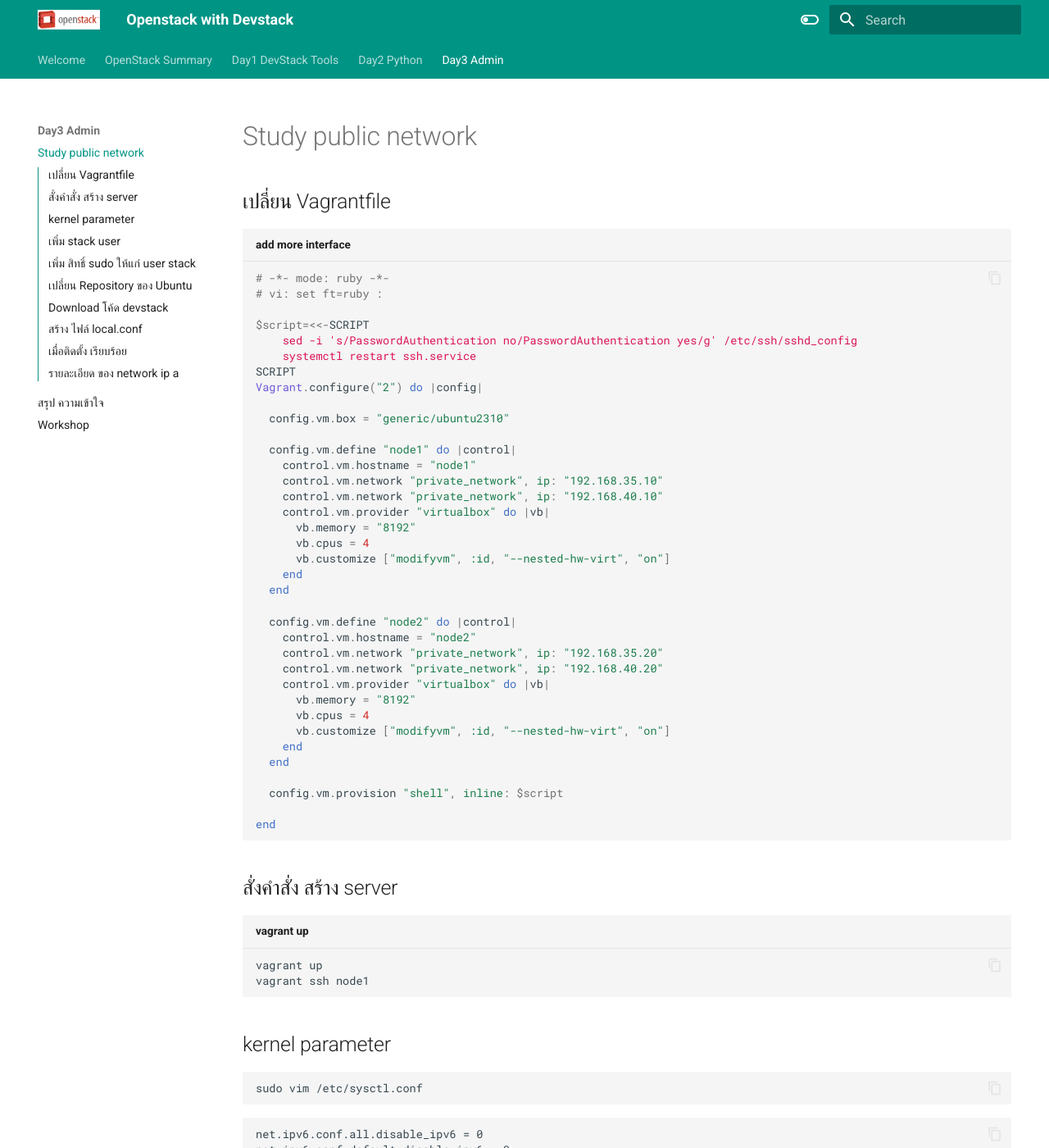
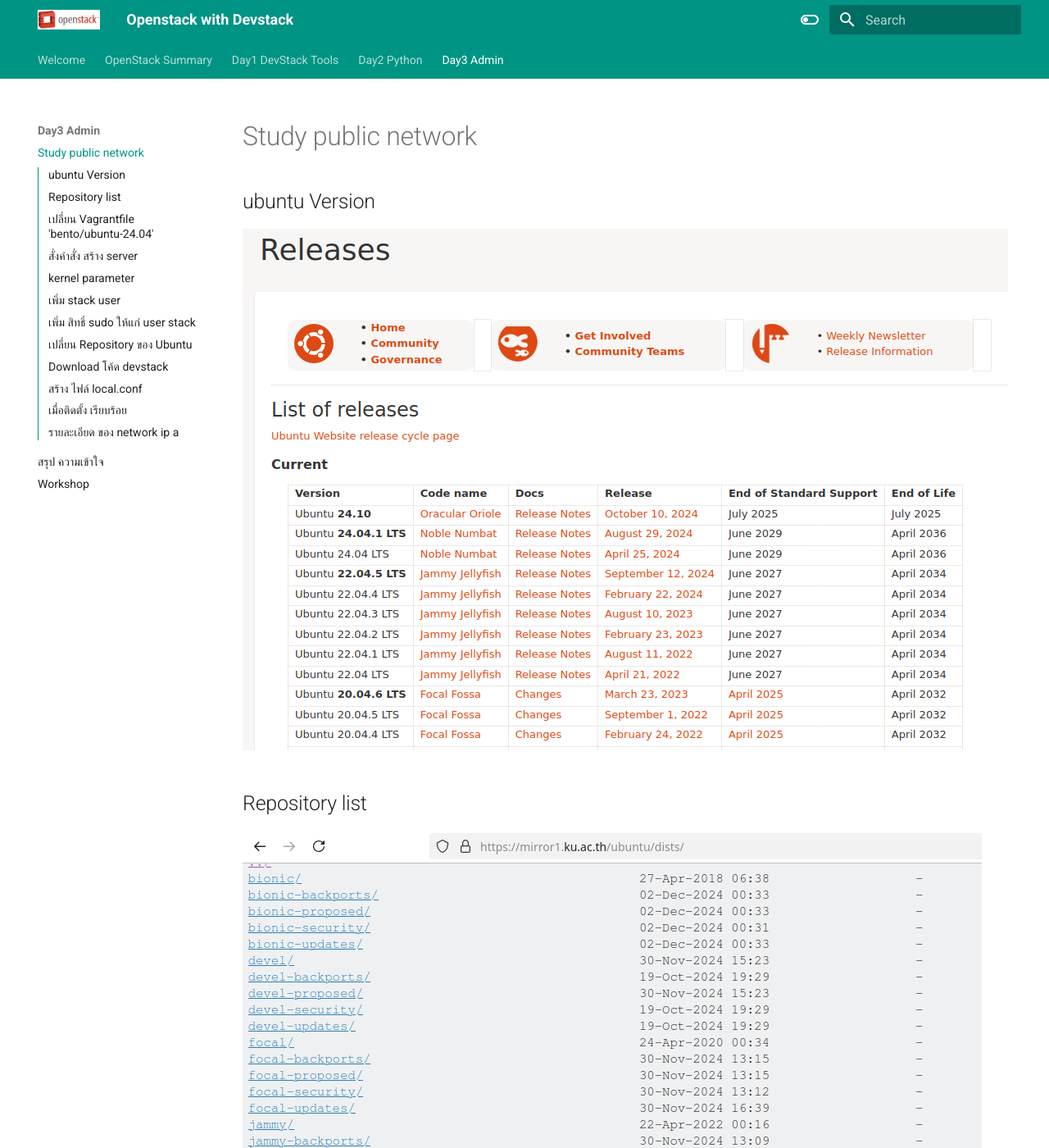
Before and after one commit to opendevbook/openstack, an MkDocs documentation site: the page built from docs/Day3 Admin/public_network.md, in a window 1280 px wide and 1400 px high. Shown: the whole window at 82% size. Built offline with MkDocs 1.6.1 and Material for MkDocs 9.7.7, drawn with Linux system fonts in a browser that asks for light colours; some of the changed text lies outside the part shown.

Commit message:
Change ubuntu version

````diff
--- a/docs/Day3 Admin/public_network.md
+++ b/docs/Day3 Admin/public_network.md
@@ -1,6 +1,14 @@
 # Study public network
 
-## เปลี่ยน Vagrantfile
+## ubuntu Version
+
+![](../assets/images/ubuntu_version.png)
+
+## Repository list
+
+![](../assets/images/ubuntu_distro.png)
+
+## เปลี่ยน Vagrantfile 'bento/ubuntu-24.04'
 
 ```ruby title="add more interface"
 # -*- mode: ruby -*-
@@ -12,7 +20,7 @@
 SCRIPT
 Vagrant.configure("2") do |config|
 
-  config.vm.box = "generic/ubuntu2310"
+  config.vm.box = "bento/ubuntu-24.04"
 
   config.vm.define "node1" do |control|
     control.vm.hostname = "node1"
````
Also changed, not shown: docs/assets/images/ubuntu_distro.png (added), docs/assets/images/ubuntu_version.png (added).
